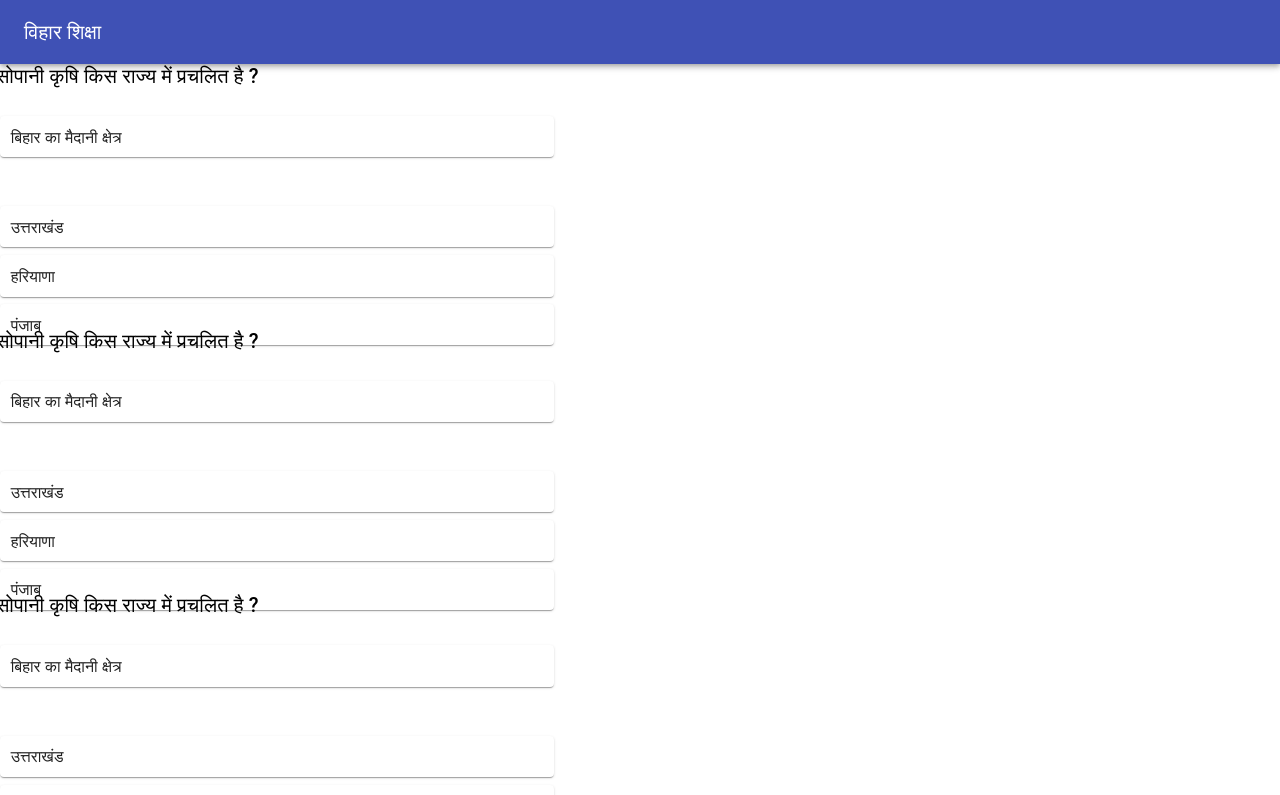
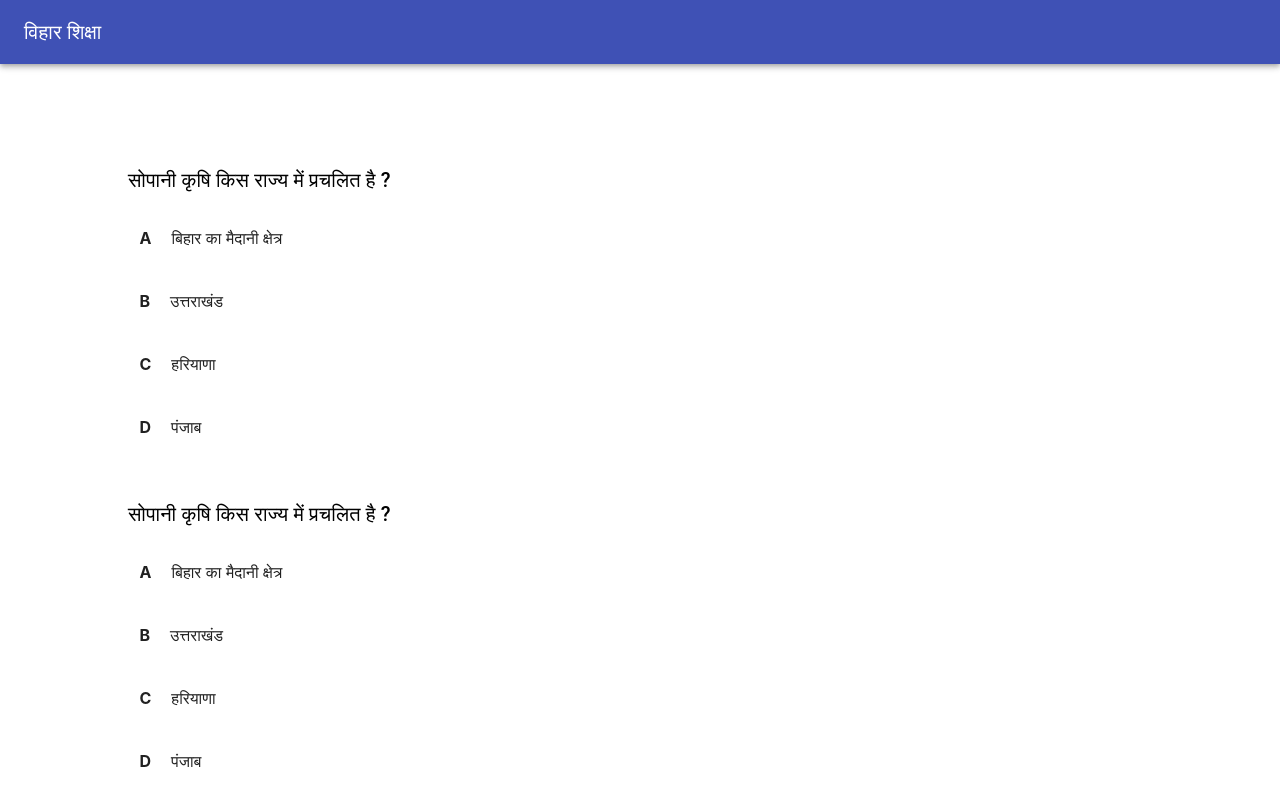
Before and after one commit to Tarun-kumar-singh/viharsiksha, a React (Create React App) app: page /questions in a window 1280 px wide. Shown: the top 795 px of the page. Built offline with nearby package versions, Linux system fonts and the light colour scheme.

Commit message:
display right mark

```diff
--- a/src/component/comman/objectiveQuestion.jsx
+++ b/src/component/comman/objectiveQuestion.jsx
@@ -1,8 +1,12 @@
-import React from 'react';
-import { Grid } from '@material-ui/core';
+import React, {useState} from 'react';
 import { Typography } from '@material-ui/core';
 import Card from '@material-ui/core/Card';
 import { makeStyles } from '@material-ui/core/styles';
+import Box from '@material-ui/core/Box';
+import CheckIcon from '@material-ui/icons/Check';
+import CloseIcon from '@material-ui/icons/Close';
+import { green, red } from '@material-ui/core/colors';
+
 const usestyles = makeStyles(({
     card:{
             cursor:'pointer',
@@ -10,29 +14,52 @@ const usestyles = makeStyles(({
             padding:'1%',
             marginTop:'20px',
             '&:hover':{
-                border: 'solid 1px #117aca'
-             }
+                background:'#d7ded9',
+                opacity:'0.5'
+             },
+             boxShadow:'none'
         }
 }))
-const ObjectiveQuestion = (props) =>{
+const ObjectiveQuestion = (props) => {
 
     const classes = usestyles()
+    const [solved, setSolved] = useState(false)
+    const [isAnswerCorrect, setIsAnswerCorrect] = useState(undefined)
+    const [solvedOption, setSolvedOption] = useState(undefined)
+
+    const optionMap = {
+        1: 'A',
+        2: 'B',
+        3: 'C',
+        4: 'D'
+    }
+
+    const checkAnswer = (el, index, rightOption) =>{
+        setSolved(true)
+        setSolvedOption(index)
+        setIsAnswerCorrect(index + 1 === rightOption ? true :  false)
+    }
+
     return(
-        <div>
-            <Grid direction="column" container spacing={1}>
+        <div style={{paddingTop:'50px'}}>
+            <Box display="flex" flexDirection="column" spacing={1}>
                      <Typography variant="h6" component="h6">
                         {props.question}
                     </Typography>
                  {
                     props.options.map((el, index) => (
-                    <Grid key={index} item xs={10}>
-                        <Card onClick={() => props.checkAnswer(index)} className={classes.card}>
-                            {el}
+                         <Card onClick={() => checkAnswer(el, index, props.rightOption)} className={classes.card}>
+
+                         <div style={{display:'flex', direction:'row', gap:'20px'}}>
+                             <div style={{display: solved && isAnswerCorrect && solvedOption === index ? 'block' : 'none'}}><CheckIcon style={{ color: green[500] }}/></div>
+                             <div style={{display: solved && !isAnswerCorrect && solvedOption === index ? 'block' : 'none'}}><CloseIcon style={{ color: red[500] }} /></div>
+                            <div style={{fontWeight:700}}>{optionMap[index+1]}</div>
+                            <div>{el}</div>
+                        </div>
                         </Card>
-                    </Grid>
-                    ))
+                     ))
                 }
-            </Grid>
+            </Box>
         </div>
     )
 }
--- a/src/component/users/displayObjectiveQuestions.jsx
+++ b/src/component/users/displayObjectiveQuestions.jsx
@@ -4,21 +4,18 @@ import ObjectiveQuestion from "../comman/objectiveQuestion";
 
 const DisplayObjectiveQuestions = (props) => {
 
-    const q = [{question:'सोपानी कृषि किस राज्य में प्रचलित है ?', options:['बिहार का मैदानी क्षेत्र','उत्तराखंड','हरियाणा','पंजाब']},{question:'सोपानी कृषि किस राज्य में प्रचलित है ?', options:['बिहार का मैदानी क्षेत्र','उत्तराखंड','हरियाणा','पंजाब']},{question:'सोपानी कृषि किस राज्य में प्रचलित है ?', options:['बिहार का मैदानी क्षेत्र','उत्तराखंड','हरियाणा','पंजाब']}]
+    const q = [{question:'सोपानी कृषि किस राज्य में प्रचलित है ?', options:['बिहार का मैदानी क्षेत्र','उत्तराखंड','हरियाणा','पंजाब'], rightOption:1},{question:'सोपानी कृषि किस राज्य में प्रचलित है ?', options:['बिहार का मैदानी क्षेत्र','उत्तराखंड','हरियाणा','पंजाब'], rightOption:2},{question:'सोपानी कृषि किस राज्य में प्रचलित है ?', options:['बिहार का मैदानी क्षेत्र','उत्तराखंड','हरियाणा','पंजाब'], rightOption:3}]
 
-    const checkAnswer = (el) => {
-        console.log(el)
-    }
 
     return(
-        <div>
+        <div style={{marginLeft:'10%', paddingTop:'50px'}}>
             {
               q.map((el, index) => (
                 <ObjectiveQuestion
                    key={index}
                    question={el.question}
                    options={el.options}
-                   checkAnswer={checkAnswer}
+                   rightOption={el.rightOption}
                 />
               ))
             }
```
